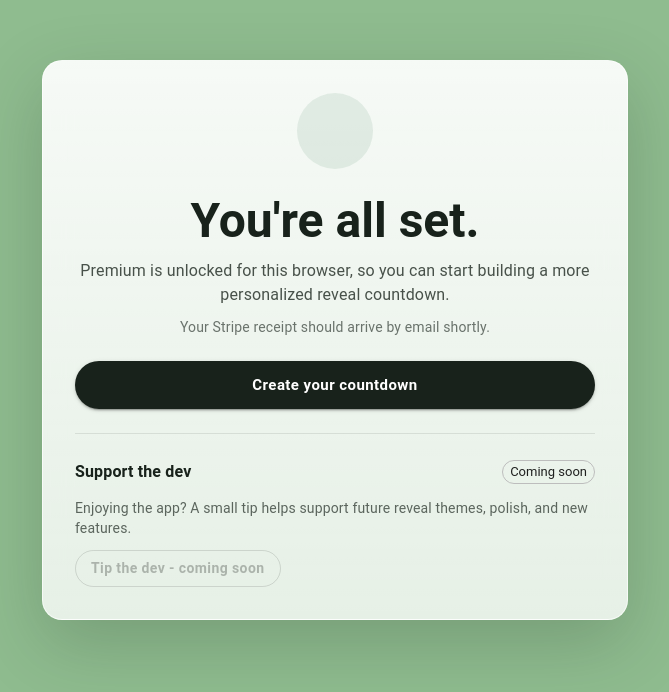
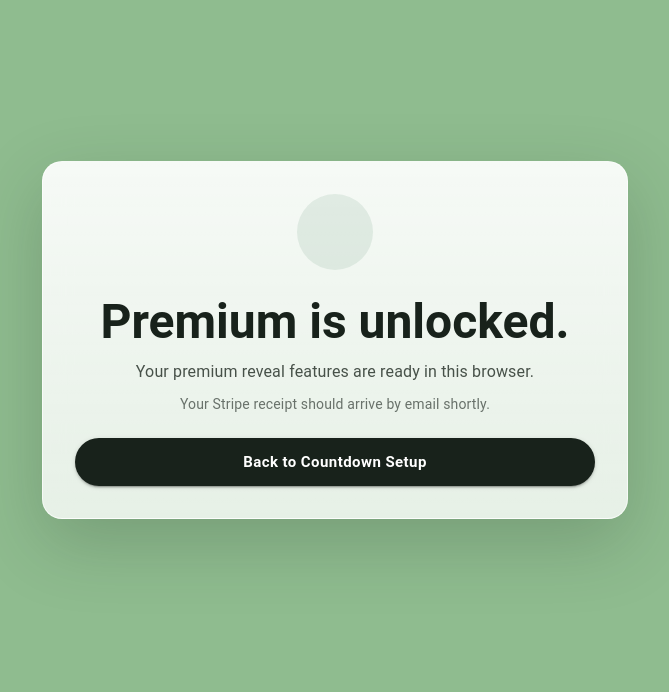
Before and after one commit to JohnFull30/countdown, a React (Create React App) app: page /payment-success in a window 1280 px wide. Shown: the part 108-800 px from the top of the page, without its empty margins (305-974 px from the left). Built offline with nearby package versions, Linux system fonts and the light colour scheme; no server answers; some icons are missing.

Commit message:
Fix launch cleanup and refresh dependencies

```diff
--- a/package.json
+++ b/package.json
@@ -46,6 +46,7 @@
   "devDependencies": {
     "@capacitor/assets": "^3.0.5",
     "@types/node": "^22.15.21",
+    "baseline-browser-mapping": "^2.10.33",
     "env-cmd": "^10.1.0",
     "gh-pages": "^6.3.0"
   },
--- a/src/PaymentSuccess.js
+++ b/src/PaymentSuccess.js
@@ -1,6 +1,6 @@
 import React, { useEffect } from "react";
 import { useNavigate } from "react-router-dom";
-import { Box, Typography, Button, Paper, Stack, Chip, Divider } from "@mui/material";
+import { Box, Typography, Button, Paper, Stack } from "@mui/material";
 import CheckCircleOutlineIcon from "@mui/icons-material/CheckCircleOutline";
 import {
   STRIPE_RETURN_EVENT_KEYS,
@@ -44,8 +44,8 @@ export default function PaymentSuccess() {
 
     try {
       localStorage.setItem("forcePremium", "true");
+      sessionStorage.removeItem("startedCheckout");
       localStorage.removeItem("startedCheckout");
-      sessionStorage.removeItem("startedCheckout");
     } catch (error) {
       console.warn("Unable to persist premium unlock:", error);
     }
@@ -71,11 +71,10 @@ export default function PaymentSuccess() {
 
           <Stack spacing={1.25} alignItems="center">
             <Typography variant="h3" sx={{ fontWeight: 700, color: "#18221b" }}>
-              You&apos;re all set.
+              Premium is unlocked.
             </Typography>
             <Typography variant="body1" sx={{ color: "rgba(24,34,27,0.78)" }}>
-              Premium is unlocked for this browser, so you can start building a
-              more personalized reveal countdown.
+              Your premium reveal features are ready in this browser.
             </Typography>
             <Typography variant="body2" sx={{ color: "rgba(24,34,27,0.62)" }}>
               Your Stripe receipt should arrive by email shortly.
@@ -96,42 +95,8 @@ export default function PaymentSuccess() {
               "&:hover": { bgcolor: "#243226" },
             }}
           >
-            Create your countdown
+            Back to Countdown Setup
           </Button>
-
-          <Divider sx={{ width: "100%", borderColor: "rgba(24,34,27,0.1)" }} />
-
-          <Box sx={{ width: "100%", textAlign: "left" }}>
-            <Stack spacing={1.5}>
-              <Stack
-                direction={{ xs: "column", sm: "row" }}
-                spacing={1}
-                alignItems={{ xs: "flex-start", sm: "center" }}
-                justifyContent="space-between"
-              >
-                <Typography variant="subtitle1" sx={{ fontWeight: 700, color: "#18221b" }}>
-                  Support the dev
-                </Typography>
-                <Chip size="small" label="Coming soon" variant="outlined" />
-              </Stack>
-              <Typography variant="body2" sx={{ color: "rgba(24,34,27,0.68)" }}>
-                Enjoying the app? A small tip helps support future reveal themes,
-                polish, and new features.
-              </Typography>
-              <Button
-                variant="outlined"
-                disabled
-                sx={{
-                  alignSelf: { xs: "stretch", sm: "flex-start" },
-                  borderRadius: 999,
-                  textTransform: "none",
-                  fontWeight: 700,
-                }}
-              >
-                Tip the dev - coming soon
-              </Button>
-            </Stack>
-          </Box>
         </Stack>
       </Paper>
     </Box>
--- a/src/supabaseClient.js
+++ b/src/supabaseClient.js
@@ -3,12 +3,8 @@ import { createClient } from "@supabase/supabase-js";
 const supabaseUrl = process.env.REACT_APP_SUPABASE_URL;
 const supabaseAnonKey = process.env.REACT_APP_SUPABASE_ANON_KEY;
 
-console.log("Supabase URL:", process.env.REACT_APP_SUPABASE_URL);
-
 if (!supabaseUrl || !supabaseAnonKey) {
-  console.error("❌ Missing Supabase env vars");
-} else {
-  console.log("✅ Supabase env vars loaded");
+  console.error("Missing Supabase configuration.");
 }
 
 export const supabase = createClient(supabaseUrl, supabaseAnonKey);
```
Also changed, not shown: 1 other file (tests, documents, lock files or other folders).
